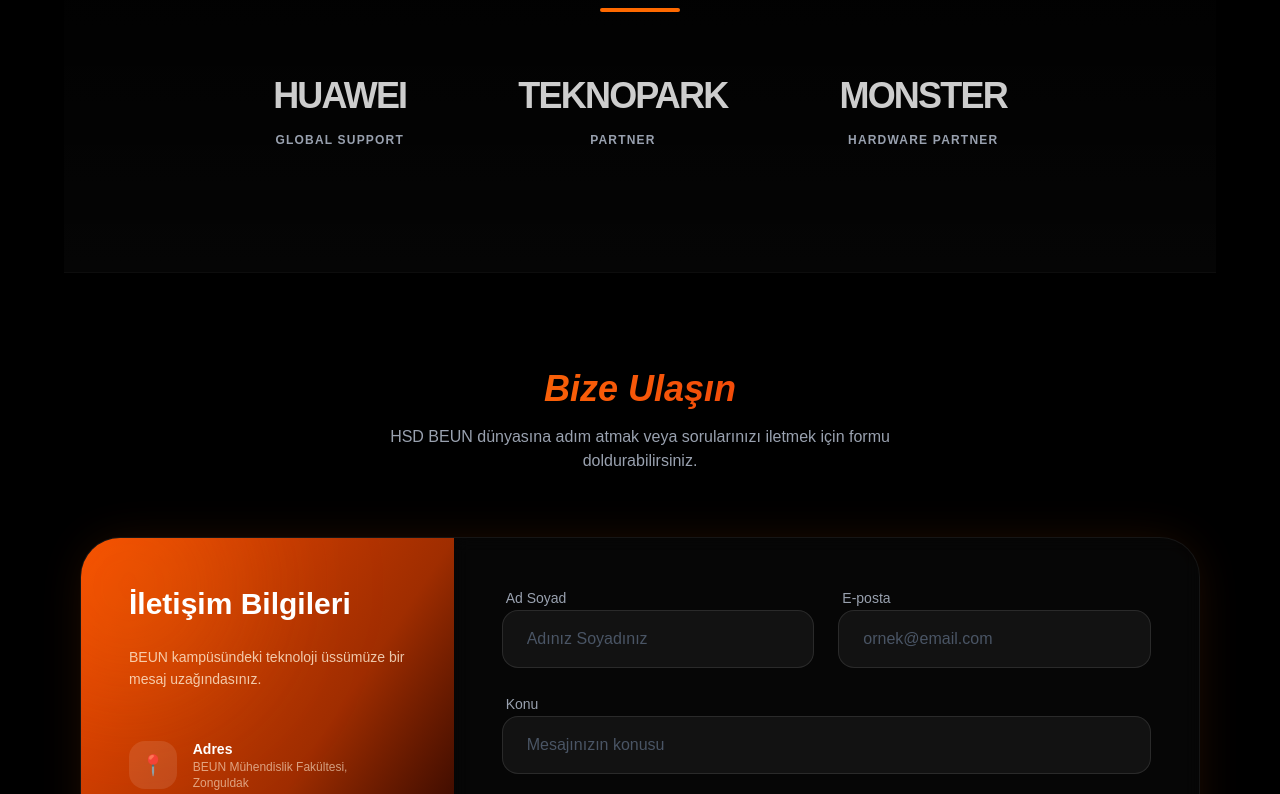
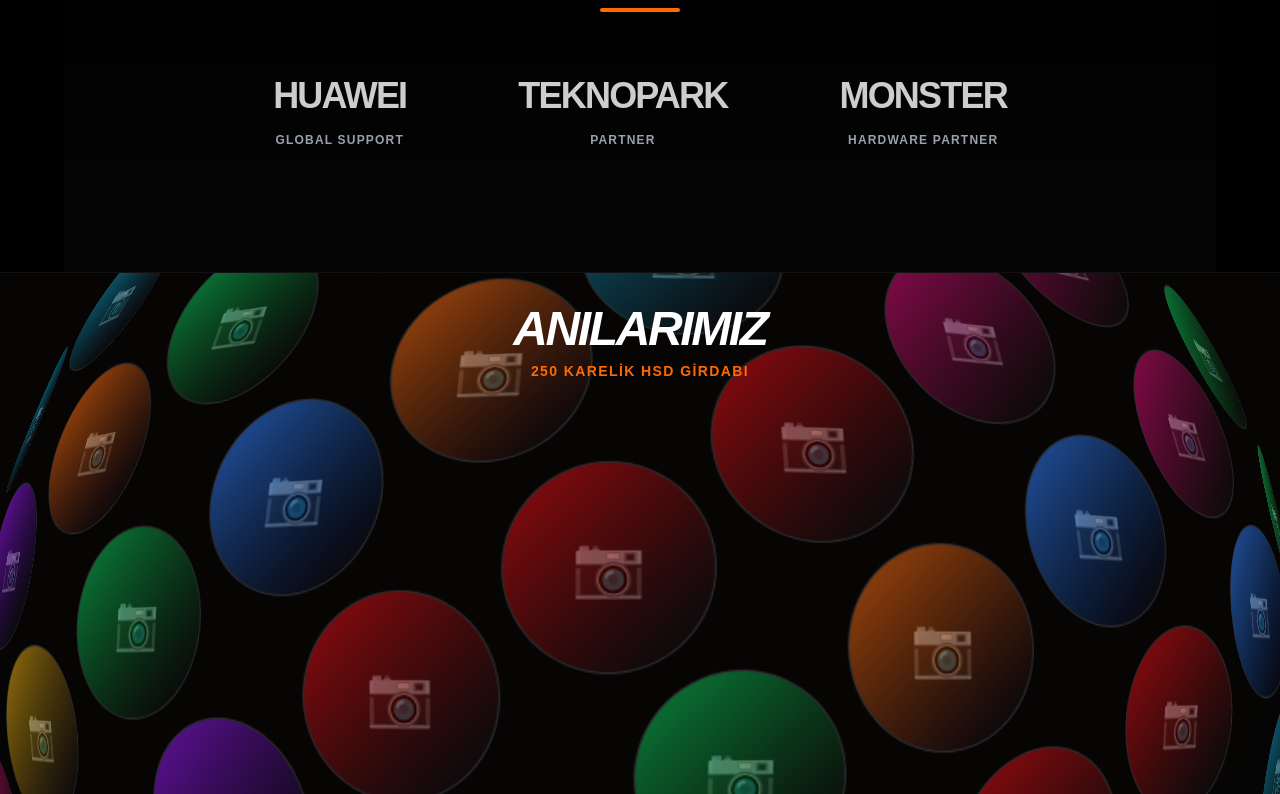
Before and after one commit to ElifBerra/hsd-beun-web, a Next.js app: page / in a window 1280 px wide. Shown: the part 4366-5160 px from the top of the page. Built offline with nearby package versions, Linux system fonts and the light colour scheme.

Commit message:
gallery page was created

```diff
--- a/app/page.tsx
+++ b/app/page.tsx
@@ -8,6 +8,7 @@
 import Link from 'next/link';
 import Publications from "@/components/Publications";
 import Sponsors from "@/components/Sponsors";
+import GallerySphere from "@/components/GallerySphere";
 
 export default function Home() {
   const scrollToEvents = () => {
@@ -51,6 +52,7 @@
       <Publications limit={3} showReadMore={true} />
       <TeamPreview />
       <Sponsors />
+      <GallerySphere />
       <ContactPreview />
 
     </main>
--- /dev/null
+++ b/components/GallerySphere.tsx
@@ -0,0 +1,158 @@
+"use client";
+
+import { motion, AnimatePresence, useMotionValue, useSpring } from "framer-motion";
+import { useState, useRef, useMemo } from "react";
+
+const GallerySphere = () => {
+  const [selectedPhoto, setSelectedPhoto] = useState<null | any>(null);
+  const containerRef = useRef<HTMLDivElement>(null);
+
+  // 3D Sürükleme eksenleri
+  const rotateX = useMotionValue(0);
+  const rotateY = useMotionValue(0);
+
+  // Pürüzsüz dönme (Spring) ayarları
+  const smoothX = useSpring(rotateX, { stiffness: 60, damping: 20 });
+  const smoothY = useSpring(rotateY, { stiffness: 60, damping: 20 });
+
+  const basePhotos = [
+    { id: 1, title: "Workshop 2026", color: "from-orange-500", desc: "Geleceğe yön veren teknolojileri tartıştığımız ilham verici bir atölye çalışması." },
+    { id: 2, title: "Ekip Toplantısı", color: "from-red-600", desc: "HSD BEUN ekibinin yeni projeler ve etkinlikler için bir araya geldiği verimli bir toplantı." },
+    { id: 3, title: "Huawei Cloud Day", color: "from-blue-500", desc: "Huawei Cloud teknolojilerini ve sunduğu çözümleri derinlemesine incelediğimiz bir eğitim günü." },
+    { id: 4, title: "Teknopark Ziyareti", color: "from-green-500", desc: "Zonguldak Teknopark'taki yenilikçi girişimleri ve projeleri yerinde inceleme fırsatı bulduğumuz bir gezi." },
+    { id: 5, title: "Sui 102 Eğitimi", color: "from-purple-600", desc: "Blockchain ve akıllı kontratlar konusunda bilgi edindiğimiz detaylı bir Sui 102 eğitimi." },
+    { id: 6, title: "Dev Summit", color: "from-yellow-500", desc: "Yazılım geliştiricilerin bir araya gelerek son teknolojileri ve trendleri tartıştığı büyük bir etkinlik." },
+    { id: 7, title: "HSD Turkey Summit", color: "from-pink-600", desc: "Türkiye genelindeki HSD ekiplerinin tecrübe paylaşımı ve ağ kurma fırsatı bulduğu ulusal bir zirve." },
+    { id: 8, title: "ZBEÜ Lab", color: "from-cyan-600", desc: "Zonguldak Bülent Ecevit Üniversitesi'ndeki laboratuvarımızda gerçekleştirdiğimiz uygulama ve araştırma çalışmaları." },
+  ];
+
+  const TOTAL_PHOTOS = 200;
+  const SPHERE_RADIUS = 600;
+
+  // Fibonacci Küre Algoritması
+  const spherePhotos = useMemo(() => {
+    const photosArray = [];
+    const goldenRatio = (1 + Math.sqrt(5)) / 2;
+    const goldenAngle = 360 / (goldenRatio * goldenRatio);
+
+    for (let i = 0; i < TOTAL_PHOTOS; i++) {
+      const y = 1 - (i / (TOTAL_PHOTOS - 1)) * 2;
+      const lat = Math.asin(y) * (180 / Math.PI);
+      const lon = goldenAngle * i;
+
+      const randomBase = basePhotos[Math.floor(Math.random() * basePhotos.length)];
+
+      photosArray.push({
+        ...randomBase,
+        uniqueId: `sphere-item-${i}`,
+        lat,
+        lon,
+      });
+    }
+    return photosArray;
+  }, []);
+
+  const onDrag = (e: any, info: any) => {
+    rotateY.set(rotateY.get() + info.delta.x * 0.15);
+    rotateX.set(rotateX.get() - info.delta.y * 0.15);
+  };
+
+  return (
+    <section className="relative w-full h-screen bg-[#050505] overflow-hidden flex flex-col items-center justify-center border-t border-white/5">
+
+      {/* Arka Plan Parlaması */}
+      <div className="absolute inset-0 bg-gradient-to-b from-orange-600/5 to-transparent blur-3xl opacity-30 pointer-events-none" />
+
+      <div className="absolute top-8 z-50 text-center pointer-events-none">
+        <h2 className="text-5xl font-black italic text-white tracking-tighter uppercase mb-2">
+          Anılarımız
+        </h2>
+        <p className="text-orange-500 font-bold tracking-widest text-sm">250 KARELİK HSD GİRDABI</p>
+      </div>
+
+      {/* --- 3D KÜRE SAHNESİ --- */}
+      <motion.div
+        ref={containerRef}
+        drag
+        onDrag={onDrag}
+        dragConstraints={{ left: 0, right: 0, top: 0, bottom: 0 }}
+        className="relative w-full h-full flex items-center justify-center cursor-grab active:cursor-grabbing overflow-visible perspective-[1500px]"
+        style={{ touchAction: "none" }}
+      >
+        <motion.div
+          className="relative w-0 h-0"
+          style={{
+            rotateX: smoothX,
+            rotateY: smoothY,
+            transformStyle: "preserve-3d",
+          }}
+        >
+          {spherePhotos.map((photo) => (
+            /* DIŞ KAPSAYICI (Yörüngeyi tutar, hareket etmez) */
+            <div
+              key={photo.uniqueId}
+              className="absolute top-1/2 left-1/2"
+              style={{
+                transform: `translate(-50%, -50%) rotateY(${photo.lon}deg) rotateX(${photo.lat}deg) translateZ(${SPHERE_RADIUS}px)`,
+                transformStyle: "preserve-3d",
+                backfaceVisibility: "hidden",
+              }}
+            >
+
+              {/* İÇ KART: Dairesel Tasarım (Yazısız) */}
+              <motion.div
+                className="w-[100px] h-[100px] md:w-[130px] md:h-[130px] rounded-full border border-white/10 overflow-hidden bg-zinc-900 shadow-xl cursor-pointer relative"
+                onClick={() => setSelectedPhoto(photo)}
+                whileHover={{
+                    scale: 1.2, // Daire olduğu için biraz daha fazla büyüyebilir
+                    borderColor: "rgba(249, 115, 22, 0.8)",
+                    boxShadow: "0 0 30px rgba(249, 115, 22, 0.5)",
+                }}
+              >
+                {/* Estetik Gradyan */}
+                <div className={`absolute inset-0 bg-gradient-to-br ${photo.color} to-black opacity-60 group-hover:opacity-40 z-10 transition-opacity duration-300`} />
+
+                {/* İkon / Görsel Placeholder */}
+                <div className="w-full h-full flex items-center justify-center text-4xl select-none relative z-0">
+                  📷
+                </div>
+              </motion.div>
+            </div>
+          ))}
+        </motion.div>
+      </motion.div>
+
+      {/* --- FOTOĞRAFA TIKLAYINCA BÜYÜYEN MODAL --- */}
+      <AnimatePresence>
+        {selectedPhoto && (
+          <motion.div
+            initial={{ opacity: 0 }} animate={{ opacity: 1 }} exit={{ opacity: 0 }}
+            className="fixed inset-0 z-[100] bg-black/95 backdrop-blur-md flex items-center justify-center p-6 md:p-12 cursor-zoom-out"
+            onClick={() => setSelectedPhoto(null)}
+          >
+            <motion.div
+              initial={{ scale: 0.8, opacity: 0, y: 20 }} animate={{ scale: 1, opacity: 1, y: 0 }} exit={{ scale: 0.8, opacity: 0, y: 20 }}
+              className="relative max-w-5xl w-full aspect-[16/9] bg-zinc-900 border border-white/10 p-6 rounded-[32px] shadow-2xl cursor-default flex flex-col items-center justify-center overflow-hidden"
+              onClick={(e) => e.stopPropagation()}
+            >
+              <button onClick={() => setSelectedPhoto(null)} className="absolute top-4 right-6 text-white/50 hover:text-white text-5xl transition-colors z-20">&times;</button>
+
+              <div className="text-9xl mb-6 z-0">📷</div>
+
+              <div className="text-center z-10 max-w-2xl">
+                <span className="text-orange-500 font-bold text-sm uppercase tracking-widest mb-2 block">HSD BEUN GALERİ</span>
+                <h3 className="text-white font-bold text-4xl mb-4 italic tracking-tight">{selectedPhoto.title}</h3>
+                {/* Açıklama metni eklendi */}
+                <p className="text-gray-400 text-lg leading-relaxed">{selectedPhoto.desc}</p>
+              </div>
+            </motion.div>
+          </motion.div>
+        )}
+      </AnimatePresence>
+
+      <div className="absolute inset-x-0 bottom-0 h-40 bg-gradient-to-t from-black to-transparent z-10 pointer-events-none" />
+    </section>
+  );
+};
+
+export default GallerySphere;
--- a/package.json
+++ b/package.json
@@ -9,6 +9,7 @@
     "lint": "eslint"
   },
   "dependencies": {
+    "framer-motion": "^12.38.0",
     "next": "16.2.3",
     "react": "19.2.4",
     "react-dom": "19.2.4"
```
Also changed, not shown: 1 other file (tests, documents, lock files or other folders).
